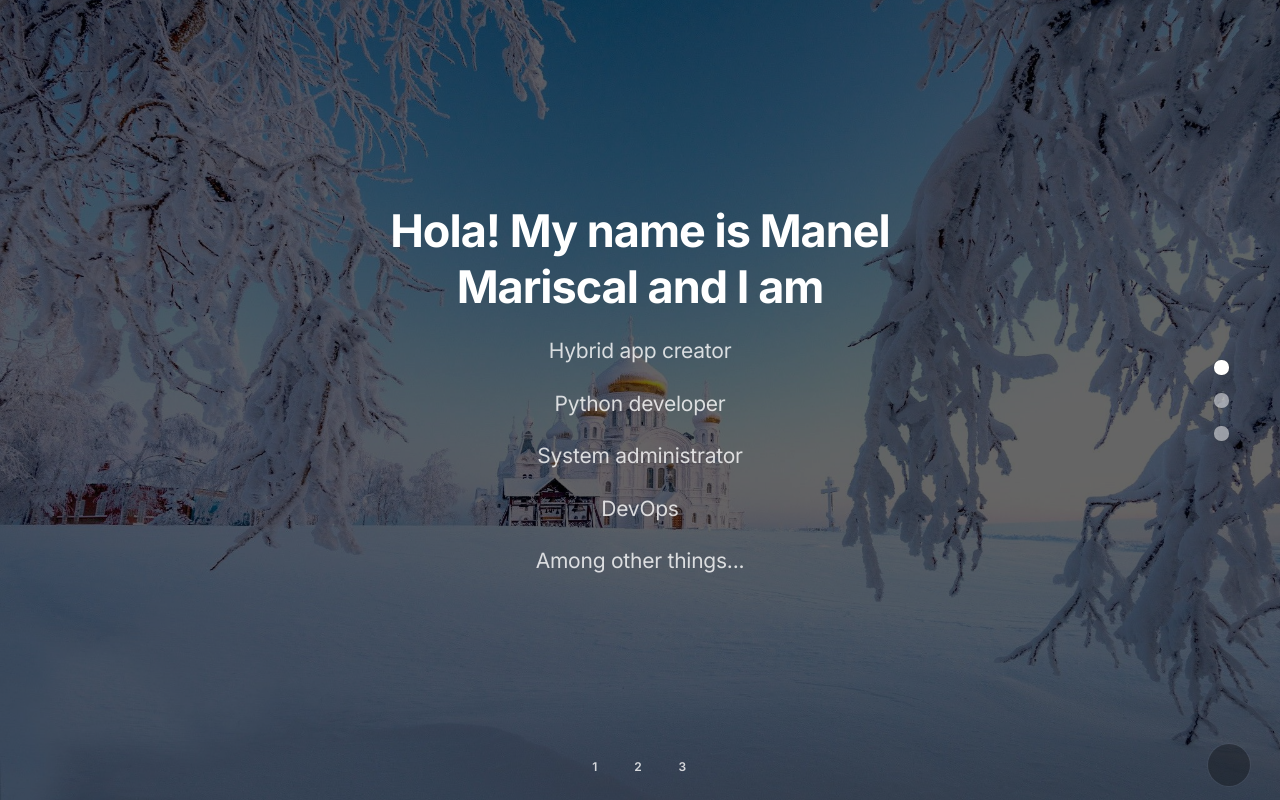
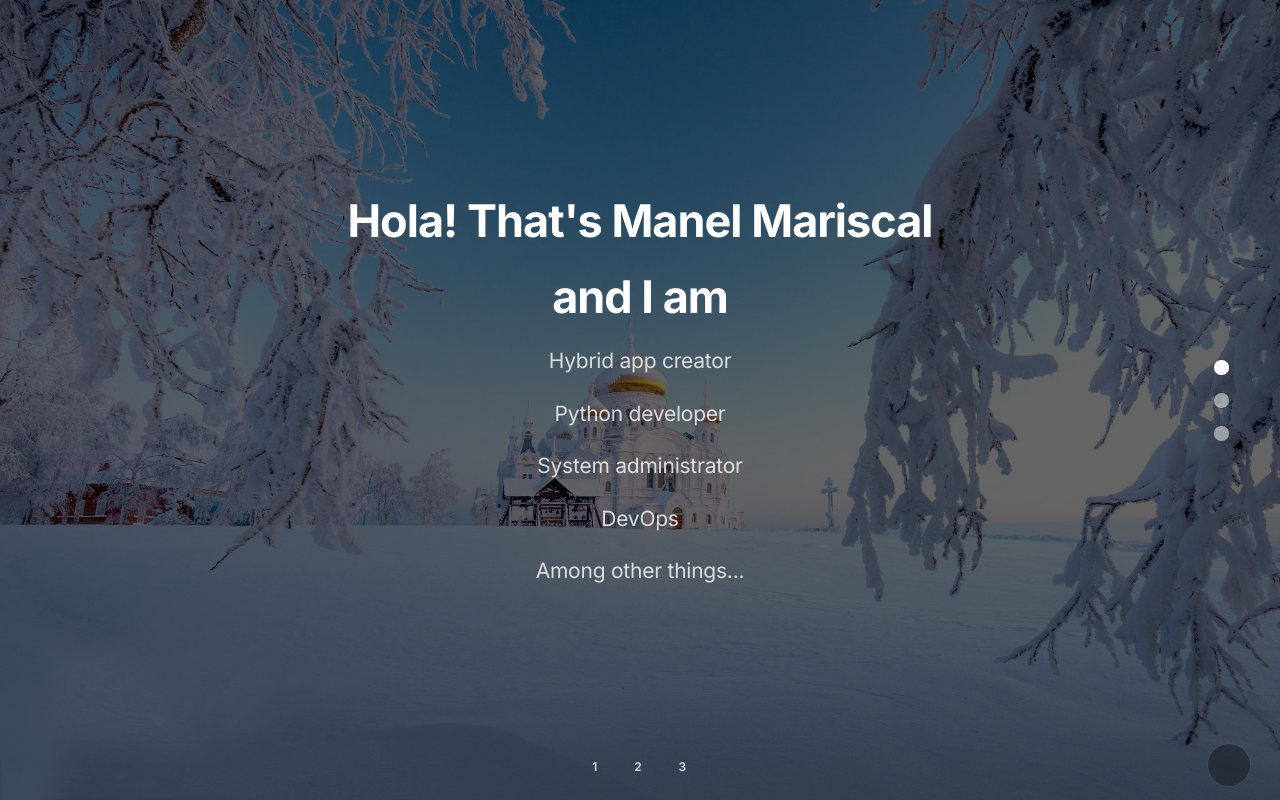
Before and after one commit to ocasas7/manel00.github.io, a plain HTML site: page index.html in a window 1280 px wide. Drawn offline with nearby package versions, Linux system fonts and the light colour scheme.

Commit message:
fix text

```diff
--- a/index.html
+++ b/index.html
@@ -76,7 +76,8 @@
       <div class="container">
         <div class="wrap">
           <div class="fix-7-12">
-            <h1 class="smaller margin-bottom-2 ae-1">Hola! My name is Manel Mariscal and I am</h1>
+            <h1 class="smaller margin-bottom-2 ae-1">Hola! That's Manel Mariscal</h1>
+            <h1 class="smaller margin-bottom-2 ae-1">and I am</h1>
             <p class="large ae-2"><span class="opacity-8">Hybrid app creator</span></p>
             <p class="large ae-3"><span class="opacity-8">Python developer</span></p>
             <p class="large ae-4"><span class="opacity-8">System administrator</span></p>
@@ -97,7 +98,9 @@
             <li class="col-12-12">
                   <h1 class="smaller margin-bottom-2 ae-1">Proud to create</h1>
                   <h5 class="large ae-2"><span class="opacity-8">Temple of Anime</span></h5><p>Amazon Appstore</p>
+                  <a href="https://play.google.com/store/apps/details?id=manelmariscal.ionic.xstories&hl=es">
                   <h5 class="large ae-3"><span class="opacity-8">XStories </span></h5><p>Google Play</p>
+                  </a>
                   <h5 class="large ae-4"><span class="opacity-8">How to ad on Ionic 4+</span></h5><p>Google Play</p>
             </li>
             <li class="col-12-12">
```
